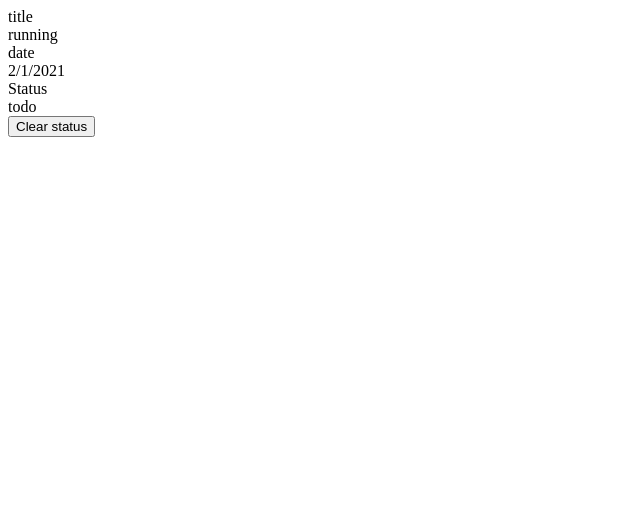
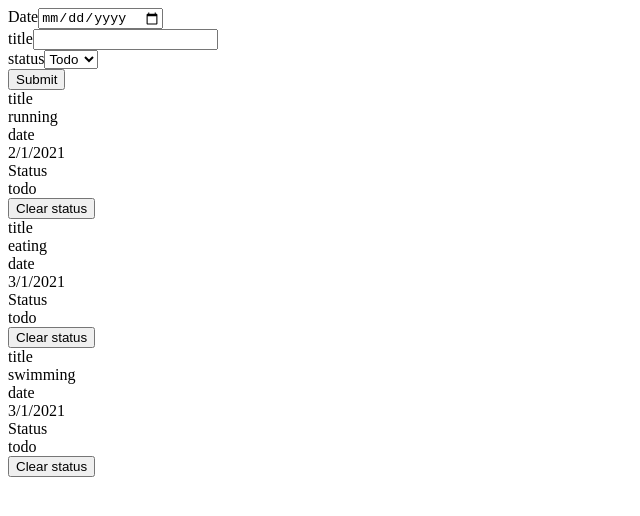
Before and after one commit to jinzxu/DailyTask, a React (Create React App) app: page / in a window 1280 px wide. Shown: the top 516 px of the page, without its empty margins (0-640 px from the left). Built offline with nearby package versions, Linux system fonts and the light colour scheme.

Commit message:
Add TaskForm component to allow user to add new task

```diff
--- a/src/App.js
+++ b/src/App.js
@@ -1,6 +1,7 @@
 import React, { useState } from "react";
 import Card from "./Component/Card";
-import Task from "./Component/Task/Task";
+import TaskForm from "./Component/NewTask/TaskForm";
+import Tasks from "./Component/Task/Tasks";
 function App() {
   const [tasks, setTasks] = useState([
     {
@@ -8,12 +9,33 @@ function App() {
       title: "running",
       status: "todo",
       id: 1
+    },
+    {
+      date: new Date(2021, 2, 1),
+      title: "eating",
+      status: "todo",
+      id: 2
+    },
+    {
+      date: new Date(2021, 2, 1),
+      title: "swimming",
+      status: "todo",
+      id: 3
     }
   ])
-  console.log(tasks)
+  const submitNewTaskHandler = (task) => {
+    setTasks(prevState => (
+      [
+        ...prevState,
+        { ...task, id: prevState.length + 1 }
+      ]
+    ))
+  }
+
   return (
     <Card>
-      <Task task={tasks[0]}></Task>
+      <TaskForm onSubmitNewTask={submitNewTaskHandler}></TaskForm>
+      <Tasks tasks={tasks}></Tasks>
     </Card>
   );
 }
--- /dev/null
+++ b/src/Component/NewTask/TaskForm.js
@@ -0,0 +1,63 @@
+import React, { useState } from "react"
+const TaskForm = (props) => {
+    const [task, setTask] = useState({
+        date: "",
+        title: "",
+        status: "Todo"
+    }
+    )
+    const dateChangeHandler = (event) => {
+        setTask(prevState => (
+            {
+                ...prevState,
+                date: event.target.value
+            }
+        ))
+    }
+    const titleChangeHandler = (event) => {
+        setTask(prevState => (
+            {
+                ...prevState,
+                title: event.target.value
+            }
+        ))
+    }
+    const statusChangeHandler = (event) => {
+        setTask(prevState => (
+            {
+                ...prevState,
+                status: event.target.value
+            }
+        ))
+    }
+    const submitFormHandler = (event) => {
+        event.preventDefault();
+        props.onSubmitNewTask(task)
+        setTask(() => ({
+            date: "",
+            title: "",
+            status: "Todo"
+        }))
+    }
+    return (
+        <form onSubmit={submitFormHandler}>
+            <div>
+                <label>Date</label>
+                <input type="date" value={task.date} onChange={dateChangeHandler}></input>
+            </div>
+            <div>
+                <label>title</label>
+                <input type="text" value={task.title} onChange={titleChangeHandler}></input>
+            </div>
+            <div>
+                <label>status</label>
+                <select value={task.status} onChange={statusChangeHandler}>
+                    <option value='Todo'>Todo</option>
+                    <option value='Done'>Done</option>
+                </select>
+            </div>
+            <button type="submit">Submit</button>
+        </form>
+    )
+}
+export default TaskForm
```
